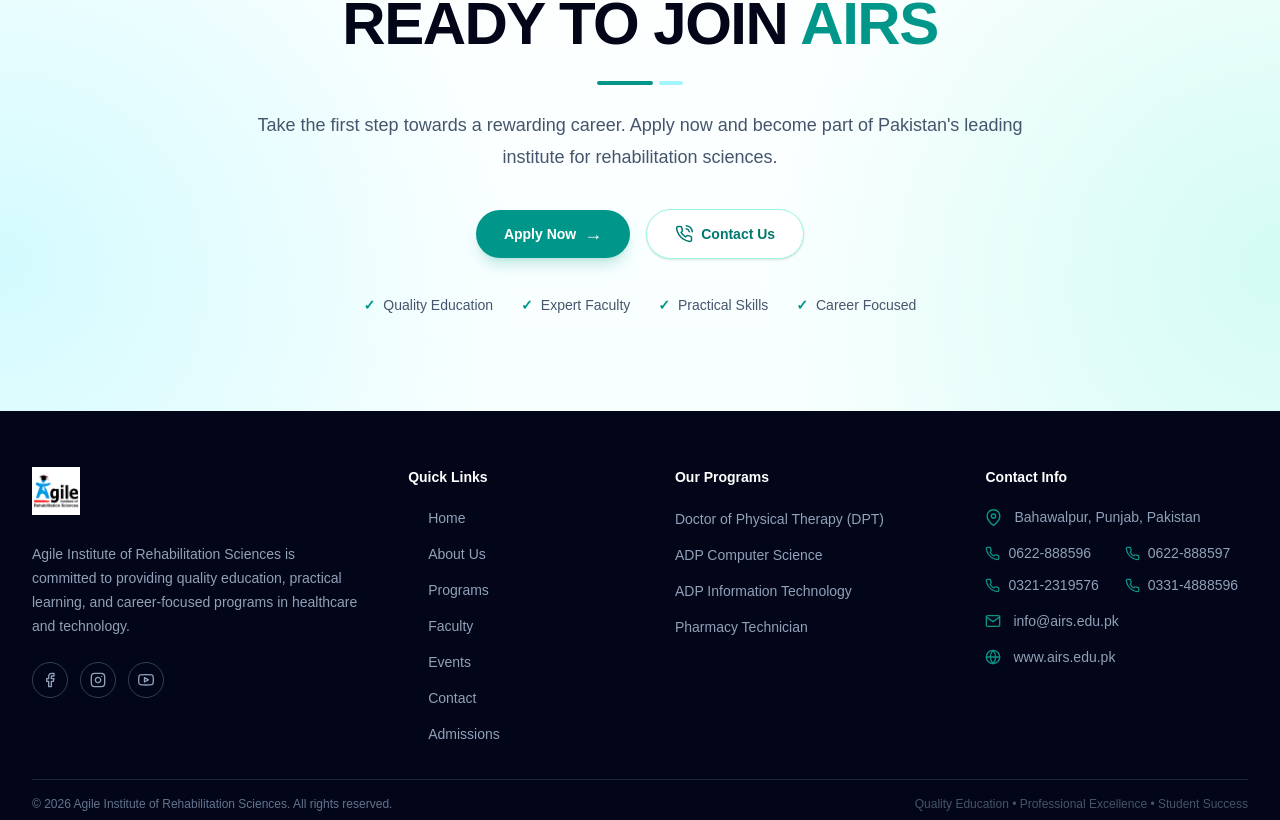
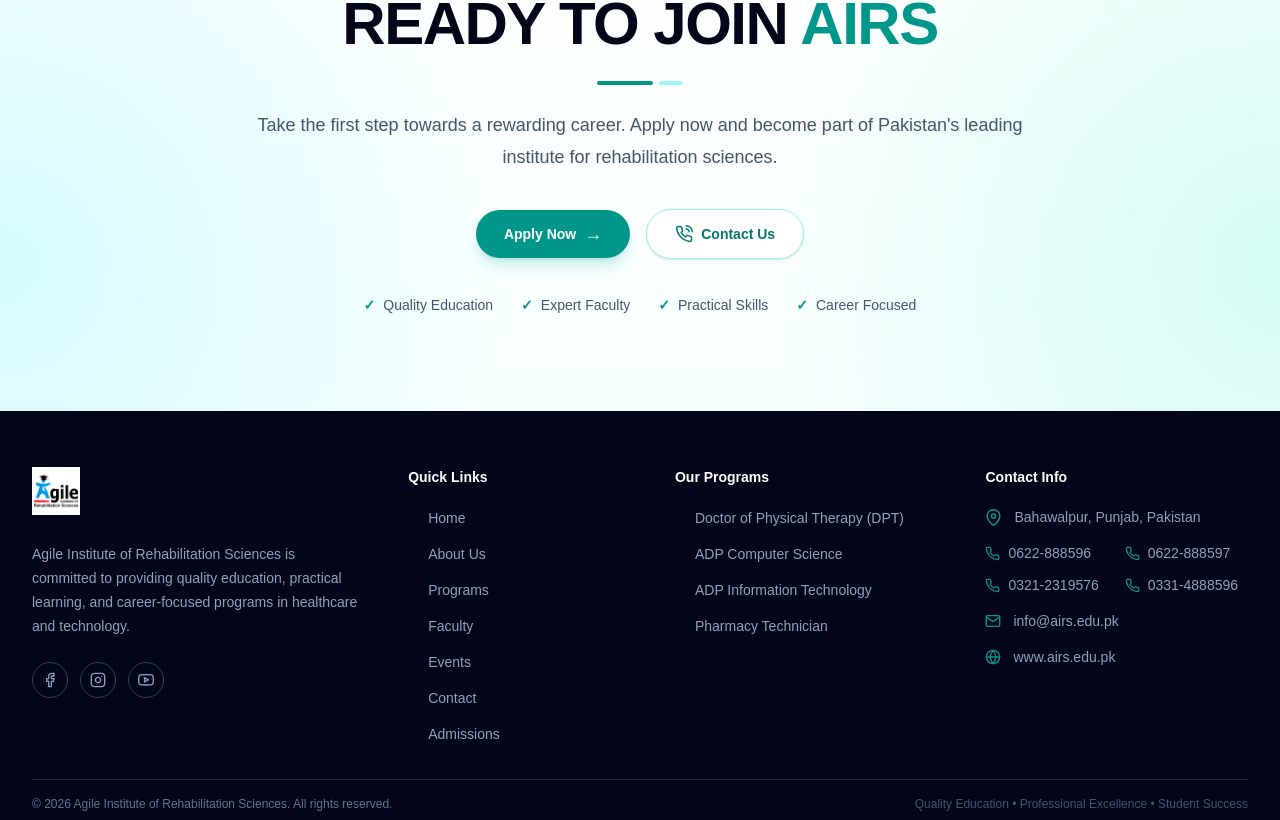
Before and after one commit to Mudassir-Iqbal-733/Brain-Web, a React app in the folder Frontend/: page /admission in a window 1280 px wide. Shown: the part 3891-4711 px from the top of the page. Built offline with nearby package versions, Linux system fonts and the light colour scheme; the HTML template or start-up script is replaced by a standard one.

Commit message:
footer programs links added

```diff
--- a/Frontend/src/components/Footer.jsx
+++ b/Frontend/src/components/Footer.jsx
@@ -97,36 +97,52 @@
             <ul className="mt-5 space-y-3">
               <li>
                 <a
-                  href="/programs"
-                  className="text-sm text-slate-400 transition-colors duration-300 hover:text-[#0d9488]"
+                  href="/programs/dpt"
+                  className="group inline-flex items-center gap-2 text-sm text-slate-400 transition-colors duration-300 hover:text-[#0d9488]"
                 >
+                  <FiArrowRight
+                    size={12}
+                    className="opacity-0 transition-all duration-300 group-hover:translate-x-1 group-hover:opacity-100"
+                  />
                   Doctor of Physical Therapy (DPT)
                 </a>
               </li>
 
               <li>
                 <a
-                  href="/programs"
-                  className="text-sm text-slate-400 transition-colors duration-300 hover:text-[#0d9488]"
+                  href="/programs/adp-cs"
+                  className="group inline-flex items-center gap-2 text-sm text-slate-400 transition-colors duration-300 hover:text-[#0d9488]"
                 >
+                  <FiArrowRight
+                    size={12}
+                    className="opacity-0 transition-all duration-300 group-hover:translate-x-1 group-hover:opacity-100"
+                  />
                   ADP Computer Science
                 </a>
               </li>
 
               <li>
                 <a
-                  href="/programs"
-                  className="text-sm text-slate-400 transition-colors duration-300 hover:text-[#0d9488]"
+                  href="/programs/adp-it"
+                  className="group inline-flex items-center gap-2 text-sm text-slate-400 transition-colors duration-300 hover:text-[#0d9488]"
                 >
+                  <FiArrowRight
+                    size={12}
+                    className="opacity-0 transition-all duration-300 group-hover:translate-x-1 group-hover:opacity-100"
+                  />
                   ADP Information Technology
                 </a>
               </li>
 
               <li>
                 <a
-                  href="/programs"
-                  className="text-sm text-slate-400 transition-colors duration-300 hover:text-[#0d9488]"
+                  href="/programs/pharmacy-technician"
+                  className="group inline-flex items-center gap-2 text-sm text-slate-400 transition-colors duration-300 hover:text-[#0d9488]"
                 >
+                  <FiArrowRight
+                    size={12}
+                    className="opacity-0 transition-all duration-300 group-hover:translate-x-1 group-hover:opacity-100"
+                  />
                   Pharmacy Technician
                 </a>
               </li>
@@ -155,10 +171,7 @@
                   href="tel:0622888596"
                   className="flex items-center gap-2 text-sm text-slate-400 transition-colors duration-300 hover:text-[#0d9488]"
                 >
-                  <FiPhone
-                    size={15}
-                    className="shrink-0 text-[#0d9488]"
-                  />
+                  <FiPhone size={15} className="shrink-0 text-[#0d9488]" />
                   0622-888596
                 </a>
 
@@ -166,10 +179,7 @@
                   href="tel:0622888597"
                   className="flex items-center gap-2 text-sm text-slate-400 transition-colors duration-300 hover:text-[#0d9488]"
                 >
-                  <FiPhone
-                    size={15}
-                    className="shrink-0 text-[#0d9488]"
-                  />
+                  <FiPhone size={15} className="shrink-0 text-[#0d9488]" />
                   0622-888597
                 </a>
 
@@ -177,10 +187,7 @@
                   href="tel:03212319576"
                   className="flex items-center gap-2 text-sm text-slate-400 transition-colors duration-300 hover:text-[#0d9488]"
                 >
-                  <FiPhone
-                    size={15}
-                    className="shrink-0 text-[#0d9488]"
-                  />
+                  <FiPhone size={15} className="shrink-0 text-[#0d9488]" />
                   0321-2319576
                 </a>
 
@@ -188,10 +195,7 @@
                   href="tel:03314888596"
                   className="flex items-center gap-2 text-sm text-slate-400 transition-colors duration-300 hover:text-[#0d9488]"
                 >
-                  <FiPhone
-                    size={15}
-                    className="shrink-0 text-[#0d9488]"
-                  />
+                  <FiPhone size={15} className="shrink-0 text-[#0d9488]" />
                   0331-4888596
                 </a>
               </div>
@@ -200,10 +204,7 @@
                 href="mailto:info@airs.edu.pk"
                 className="flex items-center gap-3 text-sm text-slate-400 transition-colors duration-300 hover:text-[#0d9488]"
               >
-                <FiMail
-                  size={16}
-                  className="shrink-0 text-[#0d9488]"
-                />
+                <FiMail size={16} className="shrink-0 text-[#0d9488]" />
                 info@airs.edu.pk
               </a>
 
@@ -213,10 +214,7 @@
                 rel="noopener noreferrer"
                 className="flex items-center gap-3 text-sm text-slate-400 transition-colors duration-300 hover:text-[#0d9488]"
               >
-                <FiGlobe
-                  size={16}
-                  className="shrink-0 text-[#0d9488]"
-                />
+                <FiGlobe size={16} className="shrink-0 text-[#0d9488]" />
                 www.airs.edu.pk
               </a>
             </div>
```
